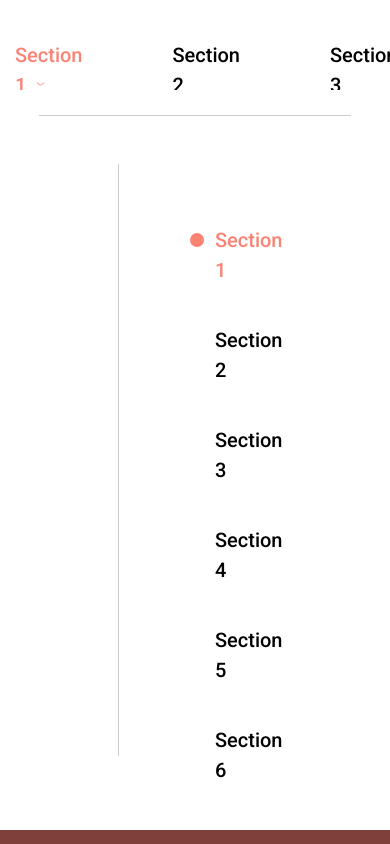
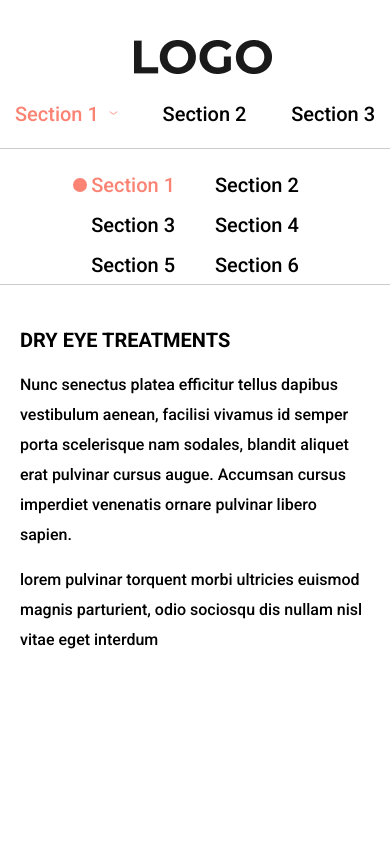
Before and after one commit to Head4oT/Test-Task1, a website built with webpack: page src/index.html in a window 390 px wide. Both pictures are taken after a click on the item "Section 1". Shown: the top 844 px of the page. Built offline with nearby package versions, Linux system fonts and the light colour scheme.

Commit message:
Header responsive

```diff
--- a/src/js/index.js
+++ b/src/js/index.js
@@ -3,8 +3,11 @@ import Swiper, { Autoplay, Navigation, Pagination } from 'swiper';
 Swiper.use([ Autoplay, Navigation, Pagination]);
 
 $(document).ready(function() {
+
     $('.section-title').on('click', function() {
         $('.header__menu').toggleClass('active');
+        $('.header__container').toggleClass('active');
+        $('.header__menu-tabs').toggleClass('active');
         $('.section-title').toggleClass('active');
         $('.overlay').toggleClass('active');
         $('.header__menu-tabs').fadeToggle();
--- a/src/scss/_base.scss
+++ b/src/scss/_base.scss
@@ -18,6 +18,10 @@ img {
 body {
     font: 400 16px/30px $base-font;
     color: $font-color;
+}
+
+main {
+    position: relative;
 }
 
 a {
--- a/src/scss/_company.scss
+++ b/src/scss/_company.scss
@@ -1,10 +1,25 @@
 .company {
     background: #FFABA0;
     padding: 130px 15px;
+
+    @include screen(1200px) {
+        padding: 70px 15px;
+    }
+
+    @include screen(800px) {
+        padding: 50px 15px;
+    }
 
     &__title {
         font-size: 36px;
         text-align: center;
         padding: 0 0 60px;
     }
+
+    .swiper {
+        &-slide {
+            display: flex;
+            justify-content: center;
+        }
+    }
 }
--- a/src/scss/_header.scss
+++ b/src/scss/_header.scss
@@ -9,16 +9,57 @@
     color: $black;
     z-index: 20;
 
+    @include screen(800px) {
+        height: 160px;
+    }
+
+    &__logo {
+        padding-left: 15px;
+
+        @include screen(800px) {
+            margin: 0 auto 15px;
+        }
+    }
+
     &__container {
         display: flex;
         justify-content: space-between;
         padding: 40px 15px;
         position: relative;
+
+        @include screen(800px) {
+            padding: 40px 15px 20px;
+            flex-direction: column;
+        }
+
+        &:after {
+            content: '';
+            position: absolute;
+            bottom: 0;
+            left: -3%;
+            width: 0;
+            height: 0;
+            border-bottom: 1px solid rgba(0, 0, 0, .2);
+            z-index: 20;
+            margin-top: 25px;
+            transition: .5s ease;
+        }
+
+        &.active {
+            &:after {
+                width: 106%;
+
+            }
+        }
     }
 
     &__sections {
         display: flex;
         font-size: 20px;
+
+        @include screen(800px) {
+            justify-content: space-between;
+        }
 
         .section-title {
             &.active {
@@ -48,6 +89,10 @@
 
             & + li {
                 padding-left: 90px;
+
+                @include screen(800px) {
+                    padding: 0;
+                }
             }
 
             &:hover {
@@ -72,11 +117,65 @@
         transition: .8s ease;
         z-index: 19;
 
+        @include screen(800px) {
+            flex-direction: column;
+            top: 135px;
+        }
+
+        &.active {
+            height: 740px;
+        }
+
         &-tabs {
-            width: 12%;
-            margin: 135px 250px 263px 215px;
+            width: 33%;
+            padding: 135px 70px 263px 215px;
             font-weight: 500;
             font-size: 20px;
+            position: relative;
+
+            @include screen(1400px) {
+                padding-left: 80px;
+            }
+
+            @include screen(800px) {
+                width: 100%;
+                padding: 30px 30px 0;
+            }
+
+            &:after {
+                content: '';
+                position: absolute;
+                bottom: 10%;
+                right: 0;
+                width: 1px;
+                height: 0;
+                border-right: 1px solid rgba(0, 0, 0, .2);
+                z-index: 20;
+                transition: .5s ease;
+
+                @include screen(800px) {
+                    content: '';
+                    position: absolute;
+                    bottom: 0;
+                    left: 0;
+                    width: 100%;
+                    height: 1px;
+                    border-bottom: 1px solid rgba(0, 0, 0, 0.2);
+                    z-index: 20;
+                    transition: .5s ease;
+                }
+            }
+
+            &.active {
+                &:after {
+                    height: 80%;
+
+                    @include screen(800px) {
+                        width: 100%;
+                        height: 0;
+                    }
+                }
+            }
 
             ul {
 
@@ -84,16 +183,124 @@
 
                     & + li {
                         margin-top: 40px;
+
+                        @include screen(800px) {
+                            margin-top: 0;
+                        }
+                    }
+                }
+            }
+
+            &-content {
+                padding: 190px 100px 0 60px;
+                width: 88%;
+
+                @include screen(1400px) {
+                    padding: 190px 30px 0 30px;
+                }
+
+                @include screen (1200px) {
+                    padding-top: 90px;
+                }
+
+                @include screen (800px) {
+                    padding: 40px 20px 0;
+                    width: 100%;
+                }
+
+
+                .tabs {
+
+                    &__item {
+                        display: none;
+
+                        &-flexbox {
+                            display: flex;
+
+                            @include screen(1200px) {
+                                flex-direction: column;
+                            }
+                        }
+
+                        &-image {
+                            flex-shrink: 0;
+                            margin-right: 60px;
+
+                            @include screen(1400px) {
+                                margin-right: 30px;
+
+                                img {
+                                    max-width: 90%;
+
+                                    @include screen(992px) {
+                                        max-width: 60%;
+                                    }
+                                }
+                            }
+
+                            @include screen(1200px) {
+                                margin: 0 0 15px 0;
+                            }
+
+                            @include screen(400px) {
+                                display: none;;
+                            }
+                        }
+
+                        &-title {
+                            text-transform: uppercase;
+                            font-size: 22px;
+                            font-weight: 700;
+                            margin-bottom: 30px;
+
+                            @include screen(1200px) {
+                                margin-bottom: 15px;
+                            }
+
+                            @include screen(992px) {
+                                font-size: 20px;
+                            }
+                        }
+
+                        &-text {
+                            font-weight: 500;
+                            font-size: 18px;
+
+                            @include screen(992px) {
+                                font-size: 16px;
+                            }
+
+                            p + p {
+                                margin-top: 30px;
+
+                                @include screen(1200px) {
+                                    margin-top: 15px;
+                                }
+                            }
+                        }
                     }
                 }
             }
 
             .tabs {
 
+                &__buttons {
+                    @include screen(800px) {
+                        display: flex;
+                        justify-content: center;
+                        align-items: center;
+                        flex-wrap: wrap;
+                    }
+                }
+
                 &__button {
                     cursor: pointer;
                     transition: .3s ease;
                     position: relative;
+
+                    @include screen(800px) {
+                        padding: 5px 20px;
+                    }
 
                     &:before {
                         display: none;
@@ -105,6 +312,11 @@
                         height: 14px;
                         background: $main-theme;
                         border-radius: 50px;
+
+                        @include screen(800px) {
+                            left: 2px;
+                            top: 13px;
+                        }
                     }
 
                     &.active {
@@ -116,86 +328,11 @@
                     }
                 }
             }
-
-            &-content {
-
-                margin: 188px 250px 188px  60px;
-                width: 88%;
-
-                .tabs {
-
-                    &__item {
-                        display: none;
-
-                        &-flexbox {
-                            display: flex;
-                        }
-
-                        &-image {
-                            flex-shrink: 0;
-                            margin-right: 60px;
-                        }
-
-                        &-title {
-                            text-transform: uppercase;
-                            font-size: 22px;
-                            font-weight: 700;
-                            margin-bottom: 30px;
-                        }
-
-                        &-text {
-                            font-weight: 500;
-                            font-size: 18px;
-
-                            p + p {
-                                margin-top: 30px;
-                            }
-                        }
-                    }
-                }
-            }
         }
 
         &-tabs,
         &-tabs-content {
             display: none;
         }
-
-        &:before {
-            content: '';
-            position: absolute;
-            top: 0;
-            left: 10%;
-            width: 0;
-            height: 0;
-            border-bottom: 1px solid rgba(0, 0, 0, .2);
-            z-index: 20;
-            margin-top: 25px;
-            transition: .5s ease;
-        }
-
-        &:after {
-            content: '';
-            position: absolute;
-            top: 10%;
-            left: 30%;
-            width: 1px;
-            height: 0;
-            border-right: 1px solid rgba(0, 0, 0, .2);
-            z-index: 20;
-            transition: .5s ease;
-        }
-
-        &.active {
-            height: 740px;
-
-            &:before {
-                width: 80%;
-            }
-
-            &:after {
-                height: 80%;
-            }
-        }
     }
 }
--- /dev/null
+++ b/src/scss/_mixins.scss
@@ -0,0 +1,5 @@
+@mixin screen($width) {
+    @media (max-width: $width) {
+        @content;
+    }
+}
--- a/src/scss/main.scss
+++ b/src/scss/main.scss
@@ -1,4 +1,5 @@
 @import 'variables';
+@import 'mixins';
 @import "base";
 @import 'header';
 @import 'portfolio';
```
Also changed, not shown: dist/css/style.css, dist/images/company1.jpg (deleted), dist/images/subSection1.jpg (deleted), dist/js/main.min.js, 2 other files.
